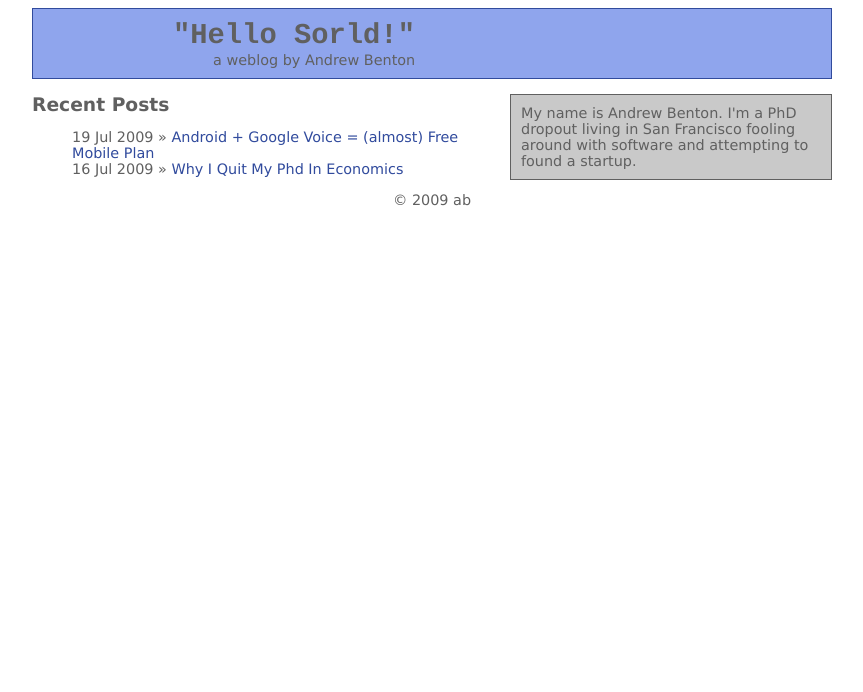
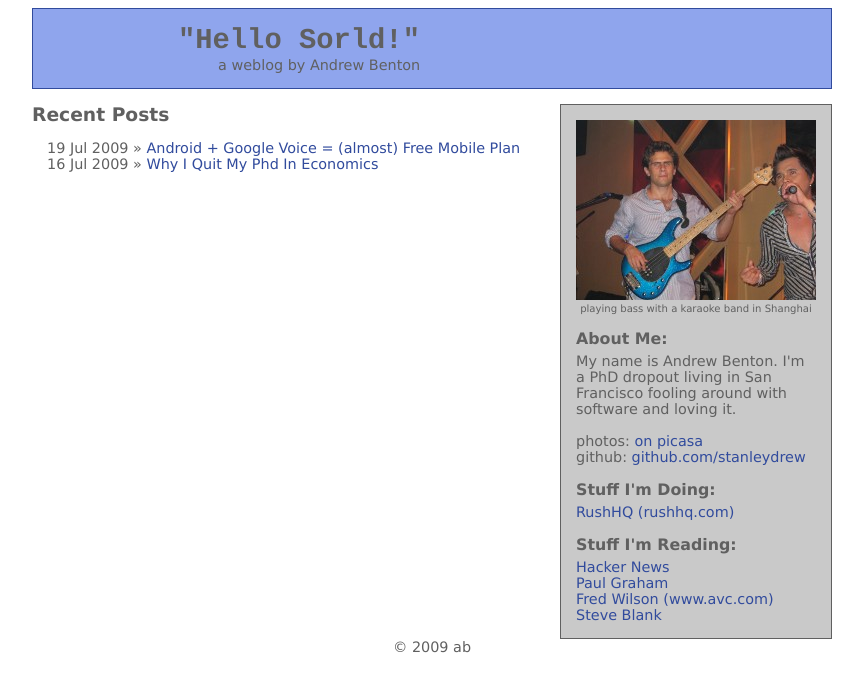
Before and after one commit to scholarist/scholarist.github.com, a Jekyll site: the page built from index.html, in a window 1280 px wide. Shown: the top 692 px of the page, without its empty margins (208-1071 px from the left). Built offline with Jekyll 4.4.1, drawn with Linux system fonts in a browser that asks for light colours.

Commit message:
updated the sidebar, made some other cosmetic changes

```diff
--- a/_layouts/default.html
+++ b/_layouts/default.html
@@ -12,12 +12,40 @@
           <h1 id="title"><a href="/">"Hello Sorld!"</a></h1>
           <h2 id="biline">a weblog by Andrew Benton</h2>
       </div>
-      <div id="sidebar">
-        My name is Andrew Benton. I'm a PhD dropout living in San Francisco fooling around with software and attempting to found a startup.
-      </div>
+
       <div id="content">
         {{ content }}
       </div>
+
+      <div id="sidebar">
+        <img src="/images/photo.jpg" width="240" height="180"/>
+        <div class="caption">playing bass with a karaoke band in Shanghai</div>
+        <div class="blurb">
+          <h2 class="blurb-heading">About Me:</h2>
+          My name is Andrew Benton. I'm a PhD dropout living in San Francisco fooling around with software and loving it.
+          <br/>
+          <br/>
+          photos: <a href="http://picasaweb.google.com/andrewmbenton" target="_blank">on picasa</a>
+          <br/>
+          github: <a href="http://github.com/stanleydrew" target="_blank">github.com/stanleydrew</a>
+        </div>
+        <div class="blurb">
+          <h2 class="blurb-heading">Stuff I'm Doing:</h2>
+          <a href="http://rushhq.com" target="_blank">RushHQ (rushhq.com)</a>
+        </div>
+        <div class="blurb">
+          <h2 class="blurb-heading">Stuff I'm Reading:</h2>
+          <a href="http://news.ycombinator.com" target="_blank">Hacker News</a>
+          <br/>
+          <a href="http://www.paulgraham.com/articles.html" target="_blank">Paul Graham </a>
+          <br/>
+          <a href="http://www.avc.com" target="_blank">Fred Wilson (www.avc.com)</a>
+          <br/>
+          <a href="http://steveblank.com" target="_blank">Steve Blank</a>
+        </div>
+
+      </div>
+
       <div id="footer">
         &copy; 2009 ab
       </div>
--- a/_layouts/post.html
+++ b/_layouts/post.html
@@ -2,7 +2,7 @@
 layout: default
 ---
 <div id="post">
-<h1 id="content-heading">{{ page.title }}</h1>
+<h1 class="content-heading">{{ page.title }}</h1>
 <span id="post-date">{{ page.date | date_to_string }}</span>
 
 
--- a/css/hellosorld.css
+++ b/css/hellosorld.css
@@ -9,7 +9,7 @@ body {
 }
 #header {
   margin: auto;
-  padding: 10px;
+  padding: 15px;
   border: solid 1px #314B9D;
   background: #8FA5ED;
 }
@@ -30,23 +30,36 @@ body {
   font-weight: normal;
 }
 #sidebar {
-  width: 300px;
+  width: 240px;
   float: right;
   border: solid 1px #606060;
   background: #C9C9C9;
-  margin: 15px 0 0 10px;
-  padding: 10px;
+  margin: 15px 0 0 15px;
+  padding: 15px;
+}
+.caption {
+  font-size: .7em;
+  text-align: center;
+}
+.blurb-heading {
+  font-size: 1.1em;
+  margin: 0;
+  padding: 15px 0 5px 0;
 }
 #content {
+  float: left;
+  width: 499px;
   margin: 15px 10px 0 0;
 }
-#content-heading {
+.content-heading {
   font-size: 1.3em;
+  margin: 0;
 }
 #post-date {
   margin: 0 0 0 15px;
 }
 #footer {
+  clear: both;
   text-align: center;
 }
 a {
@@ -63,4 +76,5 @@ ul {
 list-style-type: none;
 list-style-image: none;
 list-style-position: inside;
+margin: 15px 0 0 -25px;
 }
--- a/index.html
+++ b/index.html
@@ -2,7 +2,7 @@
 layout: default
 title: Hello Sorld! - a weblog by Andrew Benton
 ---
-<h1 id="content-heading">Recent Posts</h1>
+<h1 class="content-heading">Recent Posts</h1>
 <ul>
   {% for post in site.posts %}
     <li><span>{{ post.date | date_to_string }}</span> &raquo; <a href="{{ post.url }}">{{ post.title }}</a></li>
```
Also changed, not shown: images/photo.jpg (added), 5 other files.
